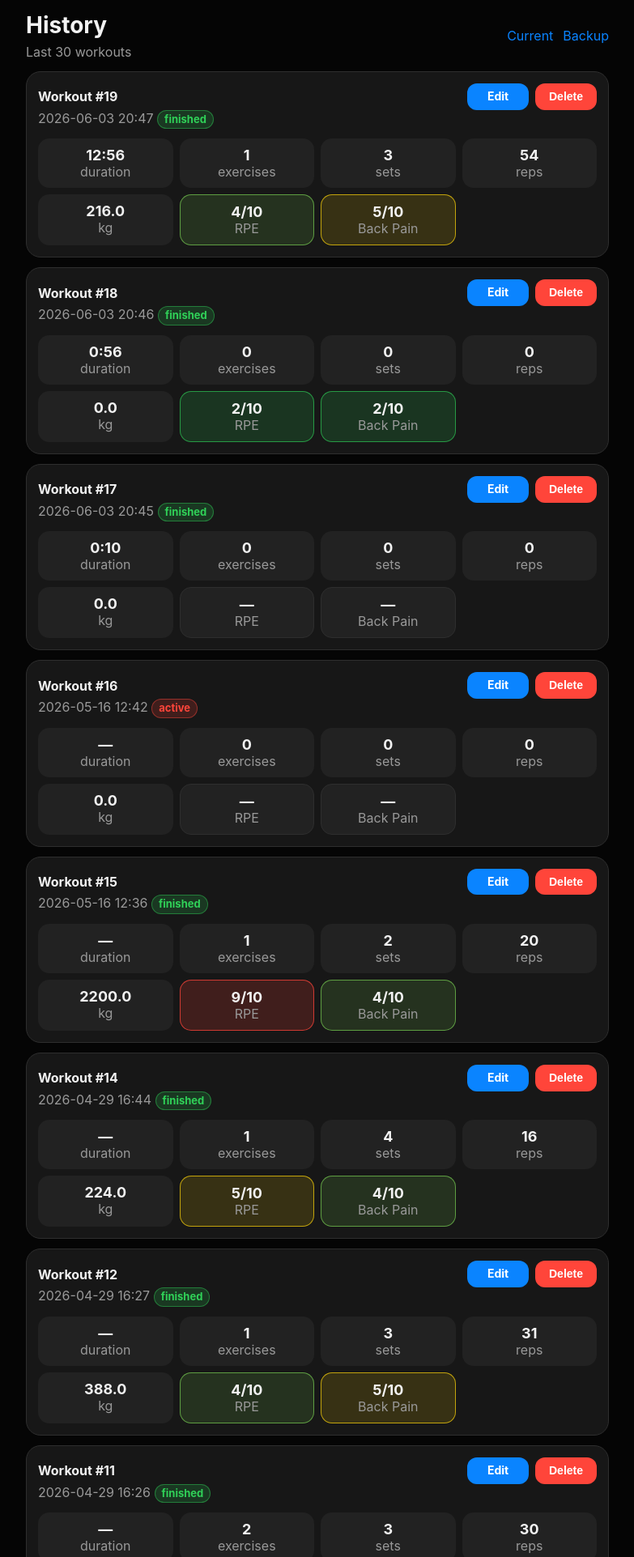
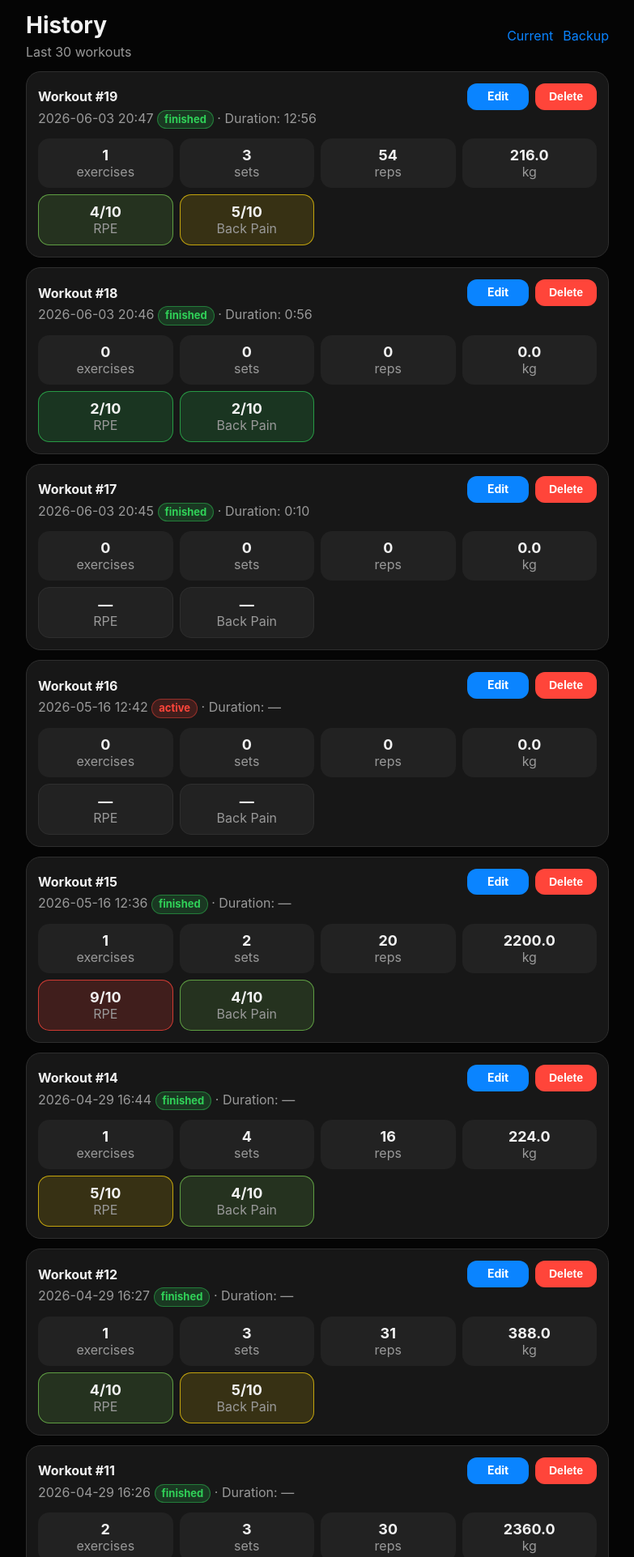
Before and after one commit to mykzhu/training_log, a FastAPI app: page /history in a window 1280 px wide. Shown: the top 1923 px of the page at 81% size, without its empty margins (248-1031 px from the left). Run offline with FastAPI, Linux system fonts and the light colour scheme; data comes from the database, SQL or seed files in the repository.

Commit message:
Fixed duration
Signed-off-by: Mykola Zhuravel <mykzhu@gmail.com>

```diff
--- a/app/templates/history.html
+++ b/app/templates/history.html
@@ -238,13 +238,10 @@
                 {% else %}
                     <span class="status-badge status-active">active</span>
                 {% endif %}
+                · Duration: {{ item.workout.duration_seconds | format_duration }}
             </div>
 
             <div class="grid">
-                <div class="stat">
-                    <strong>{{ item.workout.duration_seconds | format_duration }}</strong>
-                    <span class="muted">duration</span>
-                </div>
                 <div class="stat">
                     <strong>{{ item.exercises_count }}</strong>
                     <span class="muted">exercises</span>
```
